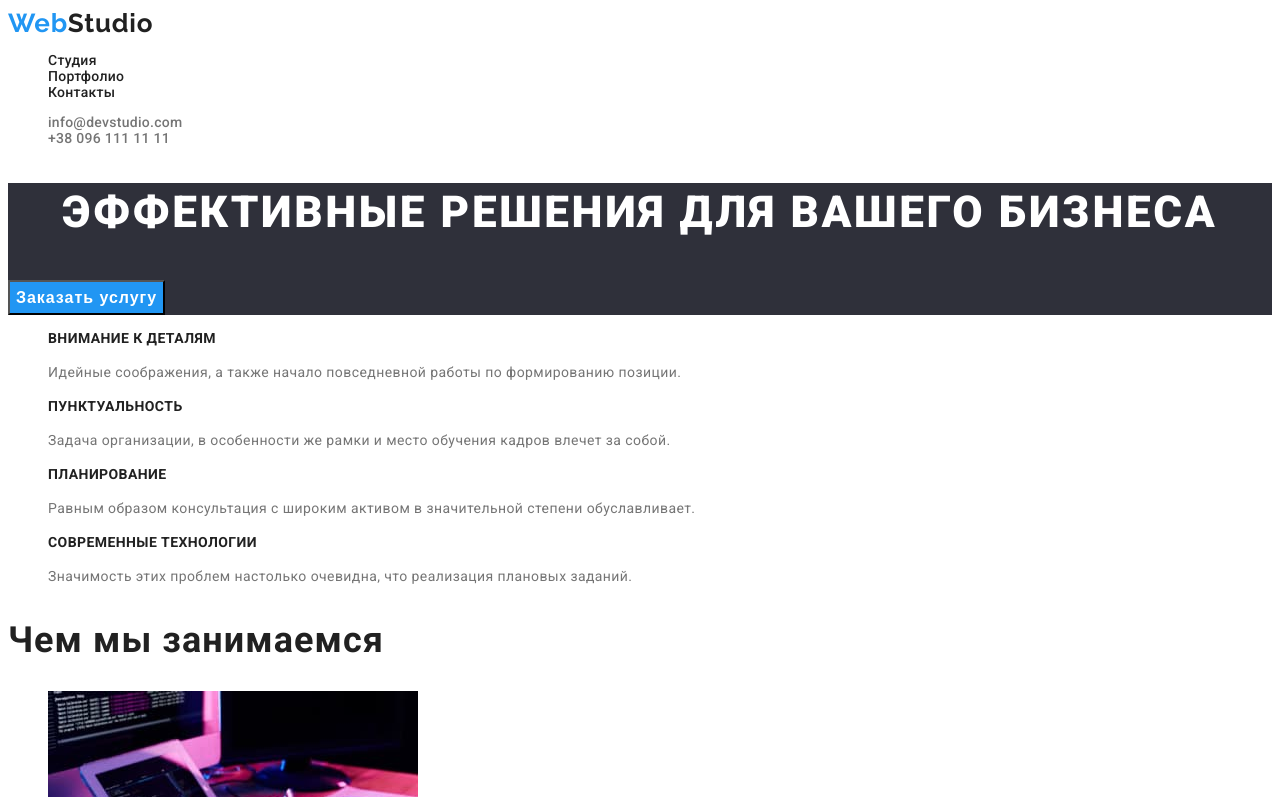
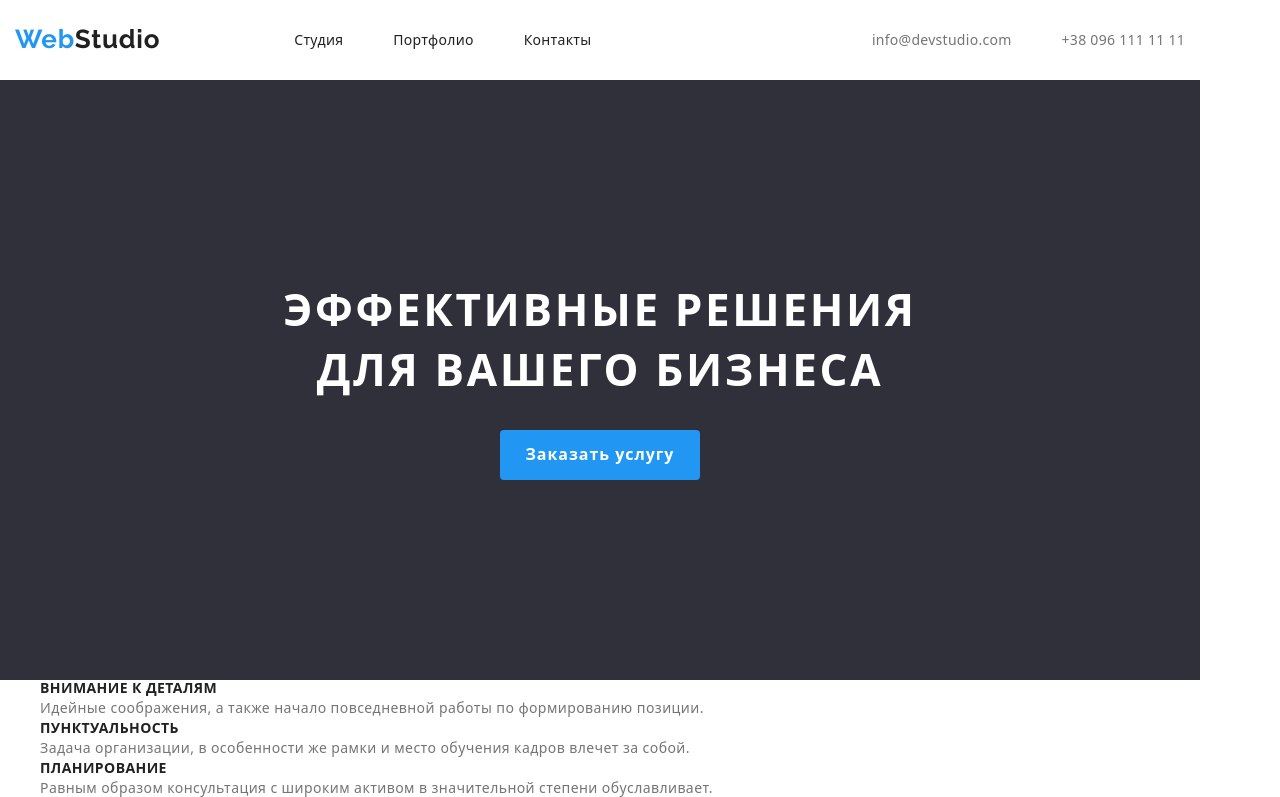
Before and after one commit to Aleksandr-Pod/goit-markup-hw-03, a plain HTML site: page index.html in a window 1280 px wide. Shown: the top 797 px of the page. Drawn offline with nearby package versions, Linux system fonts and the light colour scheme.

Commit message:
main page - mode1
Header + Hero

```diff
--- a/css/styles.css
+++ b/css/styles.css
@@ -8,8 +8,53 @@ body {
   font-family: "Roboto", sans-serif;
   color: #757575;
 }
+p,
+h1,
+h2,
+h3,
+h4,
+h5,
+h6,
+ul {
+  margin-top: 0;
+  margin-bottom: 0;
+  margin-left: 0;
+}
+.visually-hidden {
+  position: absolute;
+  width: 1px;
+  height: 1px;
+  margin: -1px;
+  padding: 0;
+  overflow: hidden;
+  border: 0;
+  clip: rect(0 0 0 0);
+}
+.list {
+  list-style: none;
+}
+
+.link {
+  color: #757575;
+  text-decoration: none;
+}
+.link:hover,
+.link:focus {
+  color: var(--active-color);
+}
+
 /* ------------INDEX--------------- */
+.container {
+  width: 1200px;
+  padding-left: 15px;
+  padding-right: 15px;
+  margin: 0, auto;
+}
+.header-page .container {
+  display: flex;
+}
 .logo {
+  margin: 24px 94px 0 0;
   font-family: "Raleway", sans-serif;
   font-weight: bold;
   font-size: 26px;
@@ -29,30 +74,44 @@ body {
   letter-spacing: 0.02em;
 }
 .header-nav {
+  display: flex;
+}
+.header-menu {
+  display: flex;
+  align-items: center;
+  margin-top: 32px;
+  margin-bottom: 32px;
+}
+.header-menu-item:not(:last-child) {
+  margin-right: 50px;
 }
 .header-addr {
+  display: block;
+  display: flex;
+  margin-top: 32px;
+  margin-left: auto;
+  margin-right: 0;
+}
+.header-addr-item:not(:last-child) {
+  margin-right: 50px;
 }
 
-.list {
-  list-style: none;
-}
-
-.link {
-  color: #757575;
-  text-decoration: none;
-}
 .blacklink {
   color: var(--maintext-color);
 }
-.link:hover,
-.link:focus {
-  color: var(--active-color);
+
+.hero .container {
+  height: 600px;
+  padding: 200px 0;
+  background-color: #2f303a;
+  display: flex;
+  flex-direction: column;
+  align-items: center;
 }
 
-.hero {
-  background-color: #2f303a;
-}
 .hero-header {
+  width: 696px;
+
   font-weight: 900;
   font-size: 44px;
   line-height: 1.36;
@@ -63,6 +122,13 @@ body {
   color: #ffffff;
 }
 .hero-button {
+  margin-top: 30px;
+
+  width: 200px;
+  height: 50px;
+  border-radius: 4px;
+  border-style: none;
+
   font-weight: bold;
   font-size: 16px;
   line-height: 1.87;
--- a/index.html
+++ b/index.html
@@ -12,39 +12,49 @@
     />
     <title>Mainpage</title>
     <link rel="stylesheet" href="./css/styles.css" />
+    <link
+      rel="stylesheet"
+      href="https://cdnjs.cloudflare.com/ajax/libs/modern-normalize/1.0.0/modern-normalize.min.css"
+    />
   </head>
   <body>
     <header class="header-page">
+      <div class="container">
         <nav class="header-nav">
           <a href="./index.html" class="logo link blacklink" lang="en"
             ><span class="logoletter">Web</span>Studio</a
           >
-        <ul class="list">
-          <li>
+          <ul class="header-menu list">
+            <li class="header-menu-item">
               <a href="./index.html" class="link blacklink">Студия</a>
             </li>
-          <li>
+            <li class="header-menu-item">
               <a href="./portfolio.html" class="link blacklink">Портфолио</a>
             </li>
-          <li>
+            <li class="header-menu-item">
               <a href="" class="link blacklink">Контакты</a>
             </li>
           </ul>
         </nav>
         <ul class="header-addr list">
-        <li>
-          <a href="email:info@devstudio.com" class="link">info@devstudio.com</a>
+          <li class="header-addr-item">
+            <a href="email:info@devstudio.com" class="link"
+              >info@devstudio.com</a
+            >
           </li>
-        <li>
+          <li class="header-addr-item">
             <a href="tel:+380961111111" class="link">+38 096 111 11 11</a>
           </li>
         </ul>
+      </div>
     </header>
 
     <main>
       <section class="hero">
+        <div class="container">
           <h1 class="hero-header">Эффективные решения для вашего бизнеса</h1>
           <button class="hero-button btn" type="button">Заказать услугу</button>
+        </div>
       </section>
       <section>
         <!-- Не забудь убрать атрибут Hidden ! -->
```
Lines whose indentation alone changed are shown as unchanged.
